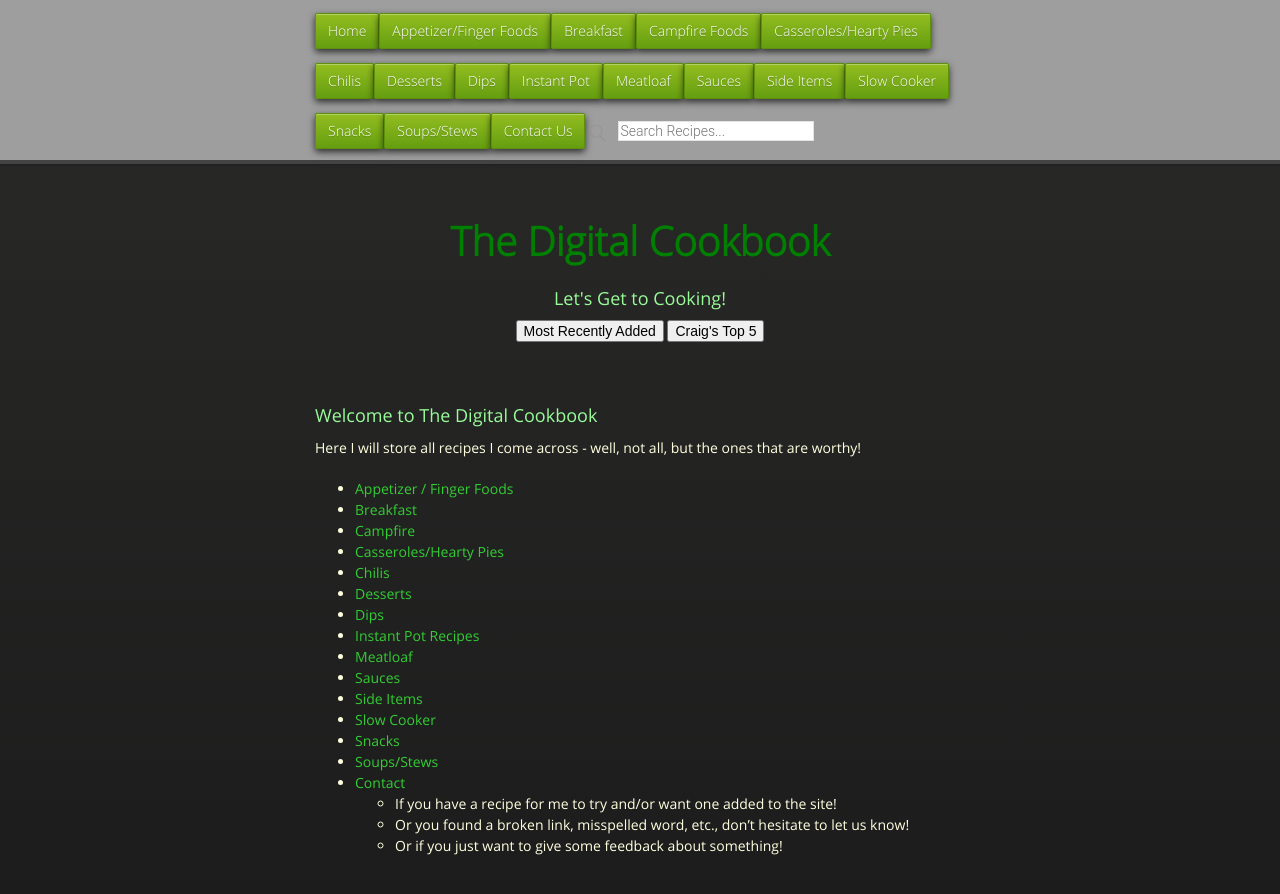
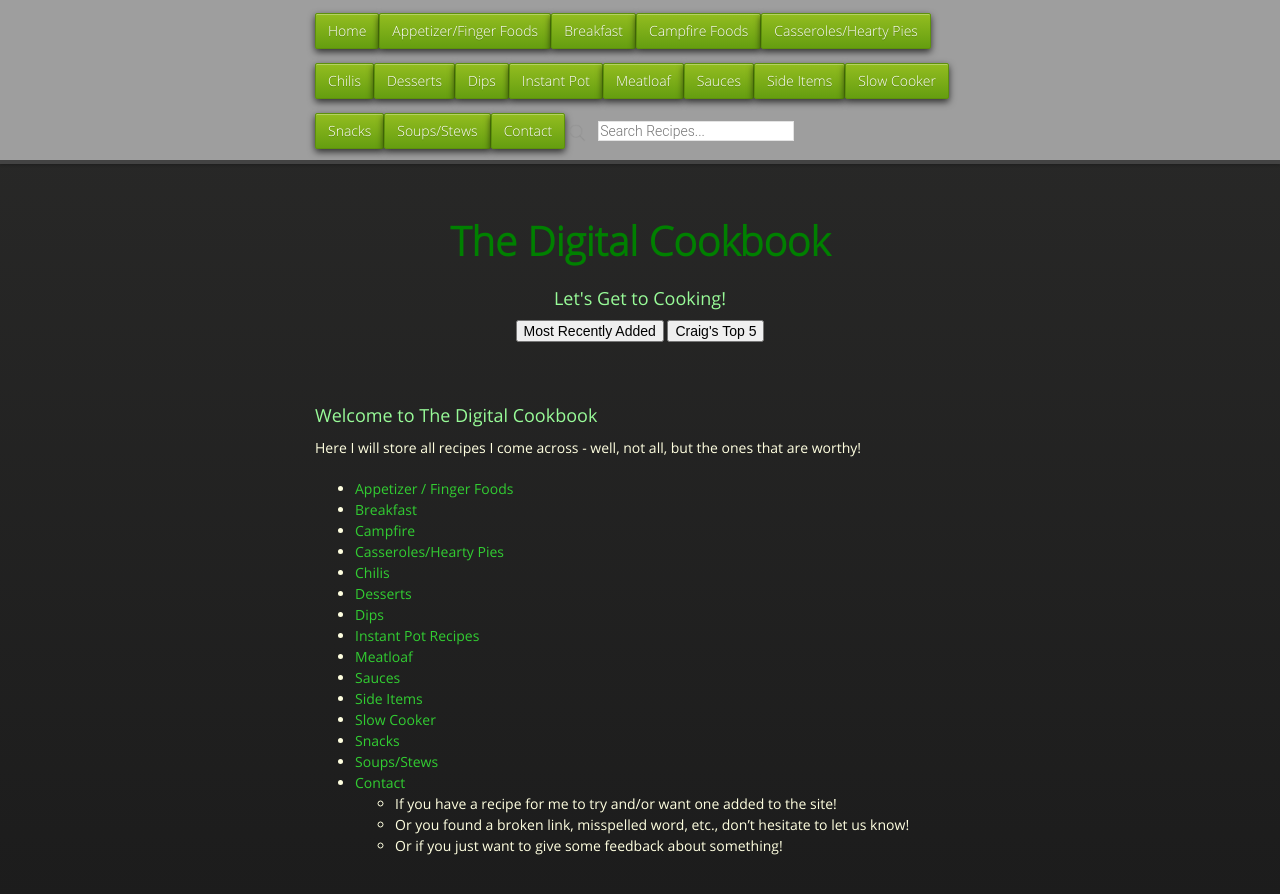
Before and after one commit to cmwillett/TheDigitalCookbook, a Jekyll site: the page built from index.md, in a window 1280 px wide. Shown: the top 894 px of the page. Built offline with Jekyll 4.4.1, drawn with Linux system fonts in a browser that asks for light colours; nearby versions of some CDN libraries.

Commit message:
Update default.html

```diff
--- a/_layouts/default.html
+++ b/_layouts/default.html
@@ -41,7 +41,7 @@
             <li class="fork"><a href="{{site.github.url}}/SlowCooker/index.html">Slow Cooker</a></li>
             <li class="fork"><a href="{{site.github.url}}/Snacks/index.html">Snacks</a></li>
             <li class="fork"><a href="{{site.github.url}}/SoupsAndStews/index.html">Soups/Stews</a></li>
-            <li class="fork"><a href="{{site.github.url}}/ContactMe/index.html">Contact Us</a></li>
+            <li class="fork"><a href="{{site.github.url}}/Contact/index.html">Contact</a></li>
             <li class="fork">
               <form action="{{ page.url | relative_url }}">
                 <div class="tipue_search_left"><img src="{{ "/assets/tipuesearch/search.png" | relative_url }}" class="tipue_search_icon"></div>
```
